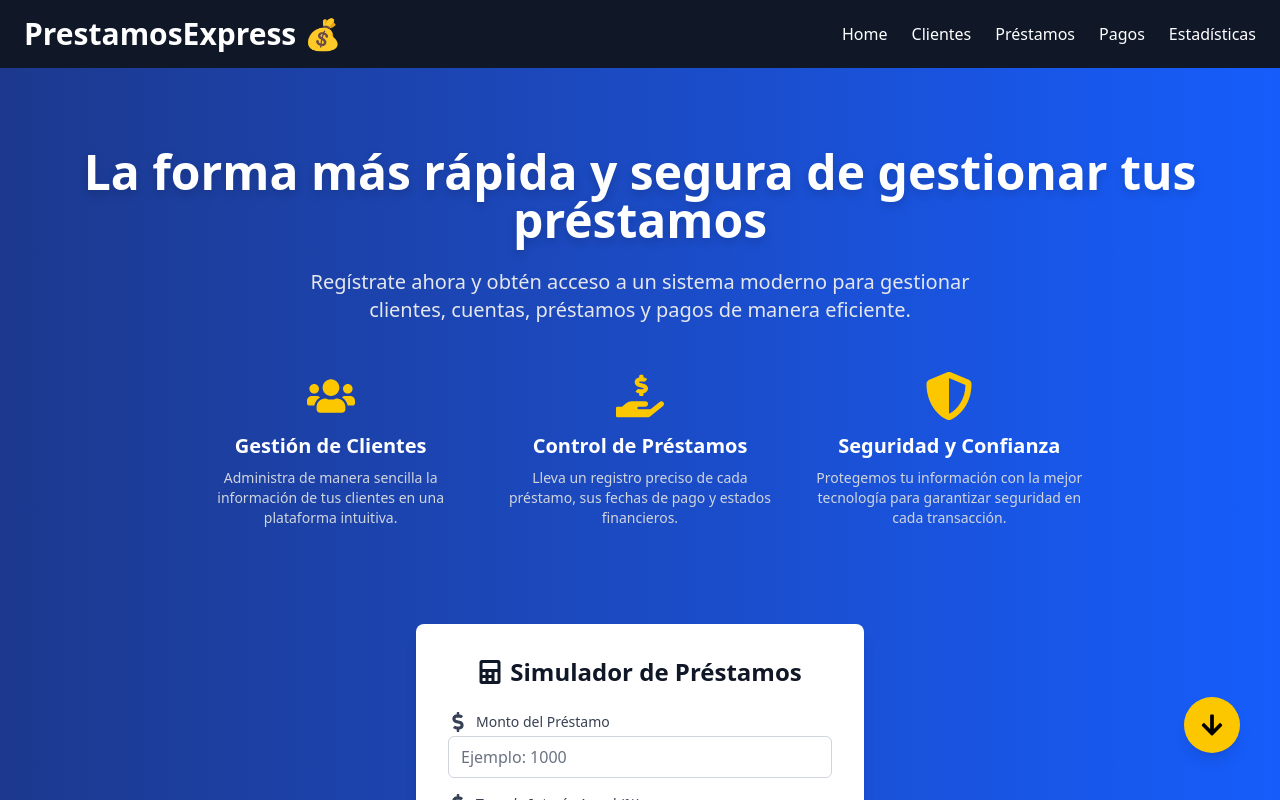
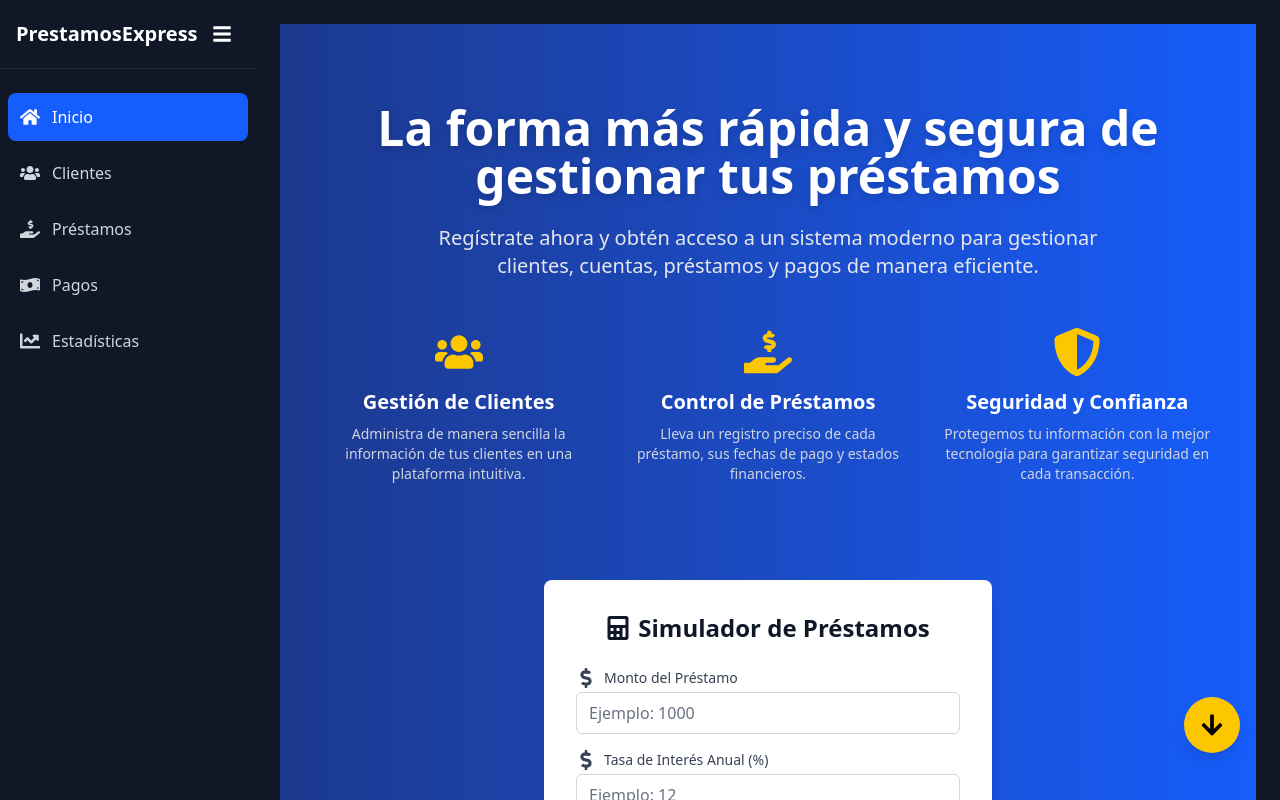
Before and after one commit to DavidCondoriAguilar/prestamos-app-front, a React (Vite) app in the folder prestamos-app/: page / in a window 1280 px wide. Shown: the top 800 px of the page. Built offline with nearby package versions, Linux system fonts and the light colour scheme.

Commit message:
feat: actualizar diseño del NavBar a versión vertical y ajustar layout

```diff
--- a/prestamos-app/src/App.jsx
+++ b/prestamos-app/src/App.jsx
@@ -13,9 +13,10 @@ import "react-toastify/dist/ReactToastify.css";
 function App() {
   return (
     <BrowserRouter>
-      <div className="bg-gray-900 text-white min-h-screen flex flex-col">
+      <div className="bg-gray-900 text-white min-h-screen flex">
         <NavBar />
-        <main className="flex-grow ">
+        <div className="flex-1 flex flex-col min-h-screen ml-0 transition-all duration-300 lg:ml-64">
+        <main className="flex-grow p-6">
           <Routes>
             <Route path="/" element={<Home />} />
             <Route path="/clientes" element={<ClienteList />} />
@@ -31,7 +32,7 @@ function App() {
           </Routes>
         </main>
         <Footer />
-
+        </div>
         <ToastContainer
           position="top-right"
           autoClose={3000}
--- a/prestamos-app/src/common/NavBar.jsx
+++ b/prestamos-app/src/common/NavBar.jsx
@@ -1,99 +1,70 @@
 import { useState } from "react";
-import { Link } from "react-router-dom";
-import { FaBars, FaTimes } from "react-icons/fa";
+import { Link, useLocation } from "react-router-dom";
+import { FaHome, FaUsers, FaHandHoldingUsd, FaMoneyBillWave, FaChartLine, FaBars } from "react-icons/fa";
 
 const NavBar = () => {
-  const [open, setOpen] = useState(false);
+  const [isCollapsed, setIsCollapsed] = useState(false);
+  const location = useLocation();
+
+  const navItems = [
+    { to: "/", icon: <FaHome className="text-xl" />, label: "Inicio" },
+    { to: "/clientes", icon: <FaUsers className="text-xl" />, label: "Clientes" },
+    { to: "/prestamos", icon: <FaHandHoldingUsd className="text-xl" />, label: "Préstamos" },
+    { to: "/pagos", icon: <FaMoneyBillWave className="text-xl" />, label: "Pagos" },
+    { to: "/dashboard", icon: <FaChartLine className="text-xl" />, label: "Estadísticas" },
+  ];
 
   return (
-    <header className="bg-gray-900 text-white px-6 py-4 shadow-lg">
-      <div className="flex justify-between items-center">
-        <h1 className="text-3xl font-bold">
-          PrestamosExpress 💰
-        </h1>
+    <div className={`fixed inset-y-0 left-0 bg-gray-900 text-white transition-all duration-300 z-50 ${isCollapsed ? 'w-16 md:w-20' : 'w-64'}`}>
+      {/* Mobile overlay */}
+      {!isCollapsed && (
+        <div
+          className="fixed inset-0 bg-black bg-opacity-50 z-40 md:hidden"
+          onClick={() => setIsCollapsed(true)}
+        />
+      )}
+      {/* Logo */}
+      <div className="flex items-center justify-between p-4 border-b border-gray-800">
+        {!isCollapsed && <h1 className="text-xl font-bold whitespace-nowrap">PrestamosExpress</h1>}
         <button
-          className="md:hidden text-2xl"
-          onClick={() => setOpen(!open)}
-          aria-label="Toggle menu"
+          onClick={() => setIsCollapsed(!isCollapsed)}
+          className="p-2 rounded-lg hover:bg-gray-800 transition-colors"
+          aria-label={isCollapsed ? 'Expandir menú' : 'Contraer menú'}
         >
-          {open ? <FaTimes /> : <FaBars />}
+          <FaBars className="text-xl" />
         </button>
-        <nav className="hidden md:block">
-          <ul className="flex space-x-6">
-          <li>
-              <Link to="/" className="hover:text-blue-400 transition">
-                Home
+      </div>
+
+      {/* Navigation */}
+      <nav className="mt-6">
+        <ul className="space-y-2 px-2">
+          {navItems.map((item) => (
+            <li key={item.to}>
+              <Link
+                to={item.to}
+                className={`flex items-center p-3 rounded-lg transition-colors ${
+                  location.pathname === item.to
+                    ? 'bg-blue-600 text-white'
+                    : 'text-gray-300 hover:bg-gray-800 hover:text-white'
+                }`}
+              >
+                <span className="flex-shrink-0">{item.icon}</span>
+                {!isCollapsed && <span className="ml-3 whitespace-nowrap">{item.label}</span>}
               </Link>
             </li>
-            <li>
-              <Link to="/clientes" className="hover:text-blue-400 transition">
-                Clientes
-              </Link>
-            </li>
-            <li>
-              <Link to="/prestamos" className="hover:text-blue-400 transition">
-                Préstamos
-              </Link>
-            </li>
-            <li>
-              <Link to="/pagos" className="hover:text-blue-400 transition">
-                Pagos
-              </Link>
-            </li>
-            <li>
-              <Link to="/dashboard" className="hover:text-blue-400 transition">
-                Estadísticas
-              </Link>
-            </li>
-          </ul>
-        </nav>
-      </div>
+          ))}
+        </ul>
+      </nav>
 
-      {/* Menú Mobile */}
-
-      {open && (
-        <nav className="md:hidden mt-4">
-          <ul className="flex flex-col space-y-2">
-            <li>
-              <Link
-                to="/"
-                className="block hover:text-blue-400 transition"
-                onClick={() => setOpen(false)}
-              >
-                Home
-              </Link>
-            </li>
-            <li>
-              <Link
-                to="/clientes"
-                className="block hover:text-blue-400 transition"
-                onClick={() => setOpen(false)}
-              >
-                Clientes
-              </Link>
-            </li>
-            <li>
-              <Link
-                to="/prestamos"
-                className="block hover:text-blue-400 transition"
-                onClick={() => setOpen(false)}
-              >
-                Préstamos
-              </Link>
-            </li>
-            <li>
-              <Link
-                to="/pagos"
-                className="block hover:text-blue-400 transition"
-                onClick={() => setOpen(false)}
-              >
-                Pagos
-              </Link>
-            </li>
-          </ul>
-        </nav>
+      {/* Collapsed indicator */}
+      {isCollapsed && (
+        <div className="absolute bottom-0 left-0 right-0 p-4 text-center text-gray-500 text-xs">
+          <div className="w-full border-t border-gray-800 pt-3">
+            <div className="w-8 h-1 bg-gray-700 rounded-full mx-auto"></div>
+          </div>
+        </div>
       )}
-    </header>
+    </div>
   );
 };
 
```
